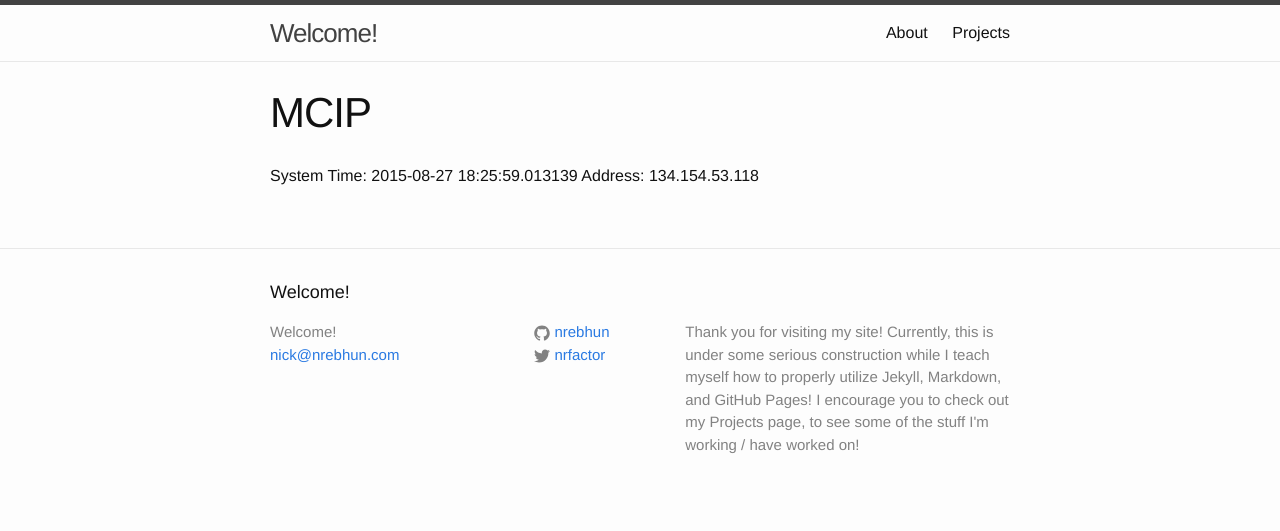
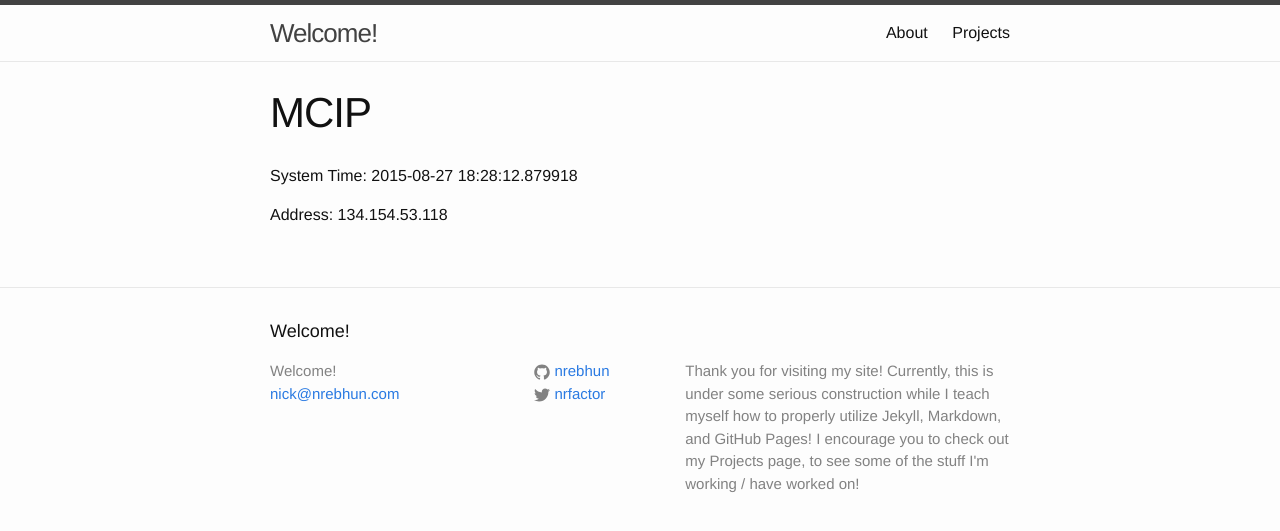
Before and after one commit to nrebhun/nrebhun.github.io, a Jekyll site: the page built from mcip.md, in a window 1280 px wide. Shown: the top 531 px of the page. Built offline with Jekyll 4.4.1, drawn with Linux system fonts in a browser that asks for light colours.

Commit message:
Auto-update via Python script, Test 3

```diff
--- a/mcip.md
+++ b/mcip.md
@@ -4,5 +4,6 @@ title: MCIP
 permalink: /mcip/
 ---
 
-System Time: 2015-08-27 18:25:59.013139
+System Time: 2015-08-27 18:28:12.879918
+
 Address: 134.154.53.118
```
